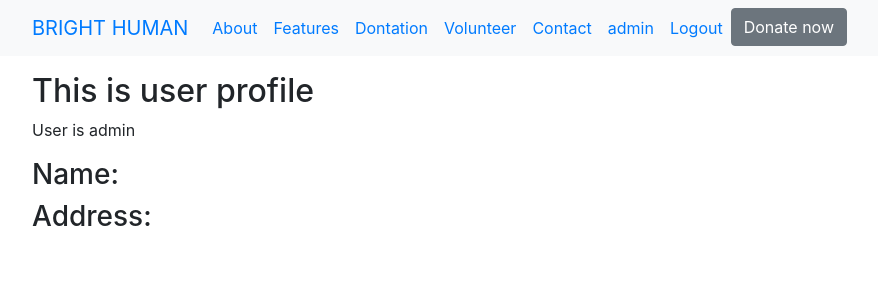
After one commit to kamrul-pu/OnlineDonationSystem, a Django app: page /accounts/user_profile/ in a window 1280 px wide. The commit adds this page. Shown: the top 300 px of the page, without its empty margins (53-931 px from the left). Run offline with Django 4.2, Linux system fonts and the light colour scheme; a user stored in the database is signed in; data comes from the database, SQL or seed files in the repository; both versions use the stored data as it was after the commit; some libraries are stand-ins or nearby versions.

Commit message:
Before Profile Modifyu

```diff
--- a/Accounts/urls.py
+++ b/Accounts/urls.py
@@ -7,4 +7,5 @@ urlpatterns = [
     path('signup_volunteer/',views.signupVolunteer,name='signupVolunteer'),
     path('user_login/',views.userLogin,name='userLogin'),
     path('user_logout/',views.userLogout,name="userLogout"),
+    path('user_profile/',views.userProfile,name="userProfile"),
 ]
--- a/Accounts/views.py
+++ b/Accounts/views.py
@@ -1,10 +1,13 @@
+import profile
 from django.http import HttpResponse
 from django.shortcuts import render
 from django.contrib.auth import login,logout,authenticate
 from django.contrib.auth.decorators import login_required
 from django.contrib.auth.forms import AuthenticationForm
 from Accounts.forms import UserForm,DonorForm,VolunteerForm
+from .models import Donor
 # Create your views here.
+from OnlineDonationSystem.views import home
 
 def signupDonar(request):
     registered = False
@@ -36,6 +39,7 @@ def signupVolunteer(request):
         if user_form.is_valid() and volunteer_form.is_valid():
             user = user_form.save()
             user.set_password(user.password)
+            user.save()
             volunteer_info = volunteer_form.save(commit=False)
             volunteer_info.volunteer = user
             if 'profile_pic' in request.FILES:
@@ -54,14 +58,17 @@ def userLogin(request):
         username = request.POST.get('username')
         password = request.POST.get('password')
         user = authenticate(username=username,password=password)
+        print('user = ',user)
+        # print(user.donar)
         if user:
             if user.is_active:
                 login(request,user)
                 #this changed url also
-                return HttpResponse("Login SuccessFull")
+                # return HttpResponse("Login SuccessFull")
                 #This two doesnot change url
                 # return render(request,'index.html',context={})
-                # return index(request)
+                return userProfile(request)
+
             else:
                 return HttpResponse("User is not Active")
         else:
@@ -72,4 +79,8 @@ def userLogin(request):
 @login_required
 def userLogout(request):
     logout(request)
-    return HttpResponse("logout Successfull")
+    return home(request)
+
+@login_required
+def userProfile(request):
+    return render(request,'accounts/profile.html')
--- a/OnlineDonationSystem/settings.py
+++ b/OnlineDonationSystem/settings.py
@@ -41,6 +41,7 @@ INSTALLED_APPS = [
     'django.contrib.staticfiles',
     'Accounts',
     'crispy_forms',
+    'django_cleanup.apps.CleanupConfig',
 ]
 CRISPY_TEMPLATE_PACK = 'bootstrap4'
 MIDDLEWARE = [
--- a/OnlineDonationSystem/urls.py
+++ b/OnlineDonationSystem/urls.py
@@ -19,6 +19,7 @@ from django.conf import settings
 from django.contrib.staticfiles.urls import staticfiles_urlpatterns,static
 from . import views
 
+
 urlpatterns = [
     path('admin/', admin.site.urls),
     path('',views.home,name='home'),
--- /dev/null
+++ b/templates/Accounts/profile.html
@@ -0,0 +1,16 @@
+{% extends 'base.html' %}
+{% load static %}
+{% block bodyblock %}
+<h2>This is user profile</h2>
+{% if user.donar %}
+<p>User is Donor</p>
+{% elif user.volunteer %}
+<p>User is Volunteer</p>
+{% else %}
+<p>User is admin</p>
+{% endif %}
+<h3>Name: {{user.first_name}} {{user.last_name}}</h3>
+<!-- <p>{{user.donar.profile_pic}}</p> -->
+<!-- <img src="/media/{{user.donar.profile_pic}}" alt="" width="200px" height="auto"> -->
+<h3>Address: </h3>
+{% endblock %}
--- a/templates/base.html
+++ b/templates/base.html
@@ -20,7 +20,57 @@
     <title>{{title}}</title>
 </head>
 <body>
+    <nav class="navbar navbar-expand-lg navbar-light bg-light ">
+        <div class="container ">
+          <a class="navbar-brand text-primary" href="{% url 'home' %}">BRIGHT HUMAN</a>
+          <button class="navbar-toggler" type="button" data-bs-toggle="collapse" data-bs-target="#navbarSupportedContent" aria-controls="navbarSupportedContent" aria-expanded="false" aria-label="Toggle navigation">
+            <span class="navbar-toggler-icon"></span>
+          </button>
+          <div class="collapse navbar-collapse " id="navbarSupportedContent">
+            <ul class="navbar-nav ms-auto mb-2 mb-lg-0  ">
+                <li class="nav-item ">
+                    <a class="nav-link text-primary" href="#">About</a>
+                  </li>
+                <li class="nav-item">
+                    <a class="nav-link text-primary" href="#">Features</a>
+                  </li>
+                <li class="nav-item">
+                    <a class="nav-link text-primary" href="#">Dontation</a>
+                </li>
+                <li class="nav-item">
+                    <a class="nav-link text-primary" href="#">Volunteer</a>
+                </li>
+                <li class="nav-item">
+                    <a class="nav-link text-primary" href="#">Contact</a>
+                </li>
 
+
+                {% if user.is_authenticated %}
+                <li class="nav-item">
+                    <a class="nav-link text-primary" href="{% url 'accounts:userProfile' %}">{{user.username}}</a>
+                </li>
+                <li class="nav-item">
+                    <a class="nav-link text-primary" href="{% url 'accounts:userLogout' %}">Logout</a>
+                </li>
+                {% else %}
+                <li class="nav-item">
+                    <a class="nav-link text-primary " href="{% url 'accounts:signupVolunteer' %}">Be a Volunteer</a>
+                </li>
+                <li class="nav-item">
+                    <a class="nav-link text-primary " href="{% url 'accounts:signupDonar' %}">Be a Doner</a>
+                </li>
+                <li class="nav-item">
+                  <a class="nav-link text-primary" href="{% url 'accounts:userLogin' %}">Login</a>
+              </li>
+              {% endif %}
+                <li class="nav-item ">
+                    <a href="#"><button type="button" class=" text-white btn btn-secondary" href="#">Donate now</button></a>
+                </li>
+            </ul>
+
+          </div>
+        </div>
+      </nav>
     <div class="container pt-3">
         {% block bodyblock %}
         {% endblock %}
```
Also changed, not shown: templates/home.html (+6 -68 lines), db.sqlite3, media/donor/272657570_460576715778658_5531490105249378115_n.jpg (deleted), media/donor/274148755_935095537369810_1889431453834159277_n.jpg (deleted), media/donor/274148755_935095537369810_1889431453834159277_n_r75AViN.jpg (deleted), media/donor/photo-1472214103451-9374bd1c798e.jpg (deleted), media/volunteer/274550221_331872728757523_5220575450030313386_n.jpg (added), media/volunteer/photo-1472214103451-9374bd1c798e.jpg (deleted).
